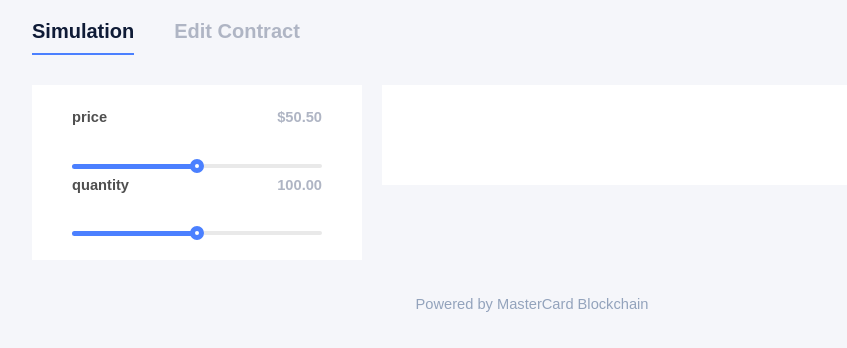
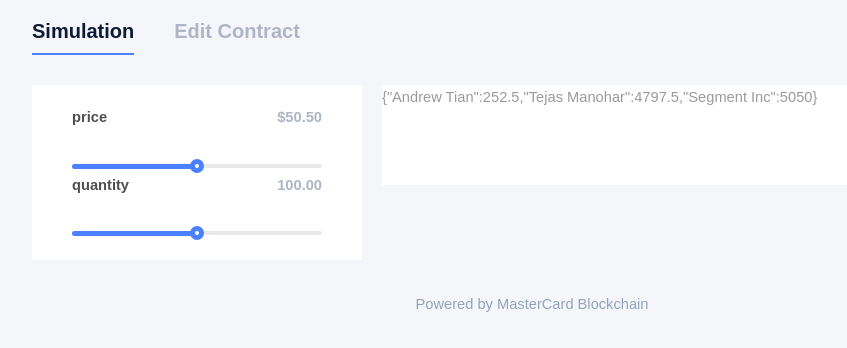
Before and after one commit to macalinao/fineprint, a React (Create React App) app: page / in a window 1280 px wide. Shown: the top 348 px of the page, without its empty margins (108-955 px from the left). Built offline with nearby package versions, Linux system fonts and the light colour scheme.

Commit message:
fine print eval

```diff
--- a/src/App.js
+++ b/src/App.js
@@ -23,22 +23,13 @@ type State = {
 };
 
 const DEFAULT_CONTRACT = `
-  function(price, quantity) {
-    var total = price * quantity;
-    return [
-      {
-        name: 'bob',
-        value: total * 0.05
-      },
-      {
-        name: 'segment',
-        value: total * 0.95
-      },
-      {
-        name: 'client',
-        value: -total
-      }
-    ]
+  var total = input.price * input.quantity;
+  return {
+    //inputs
+    'Andrew Tian': total * 0.05,
+    'Tejas Manohar': total * 0.95,
+    //outputs
+    'Segment Inc': total
   }
 `;
 
@@ -82,16 +73,15 @@ class App extends Component<Props, State> {
 
   addInput = (input: Input) => {
     const inputIndex = this.state.inputs.findIndex(i => i.name === input.name);
-    if(inputIndex == -1) {
+    if (inputIndex == -1) {
       this.state.inputs[this.state.inputs.length] = {
         name: input.name,
         inputType: "number",
         value: 0.0,
         max: 0.0
       };
-    }
-    else {
-      alert("There is a duplicate variable. Cannot add. ")
+    } else {
+      alert("There is a duplicate variable. Cannot add. ");
     }
     this.forceUpdate();
   };
@@ -222,7 +212,9 @@ class App extends Component<Props, State> {
           onNewValue={this.onNewInputValue}
           onSliderChange={this.onSliderChange}
         />
-        <div className="simulation" />
+        <div className="simulation">
+          {JSON.stringify(runContract(this.state.inputs, this.state.code))}
+        </div>
       </div>
     );
   }
--- a/src/runContract.js
+++ b/src/runContract.js
@@ -18,20 +18,15 @@ export default function runContract(
   inputs: Array<Input>,
   code: string
 ): Array<Output> {
+  const inputObj = {};
+  inputs.forEach(input => {
+    inputObj[input.name] = input.value;
+  });
   const randoVarName =
     "CONTRACT_RESULT_" +
     Math.random()
       .toString()
       .split(".")[1];
-  const args = inputs.map(input => {
-    switch (input.inputType) {
-      case "date":
-        return `new Date(${input.value.getTime()})`;
-      case "number":
-      case "dollars":
-        return input.value;
-    }
-  });
-  eval(`window['${randoVarName}'] = ${code}`);
-  return window[randoVarName];
+  // $FlowFixMe
+  return new Function("input", code)(inputObj);
 }
```
